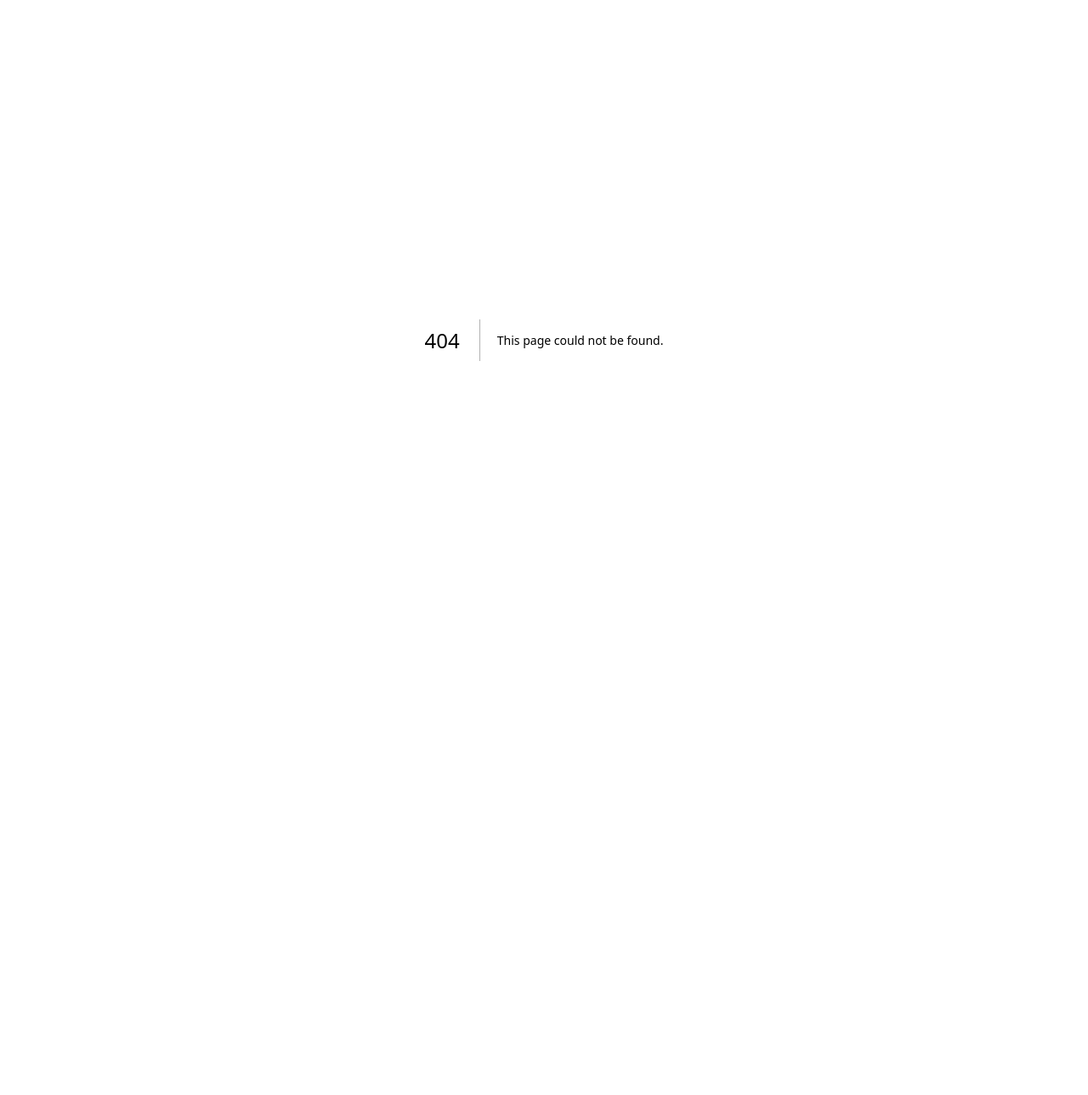
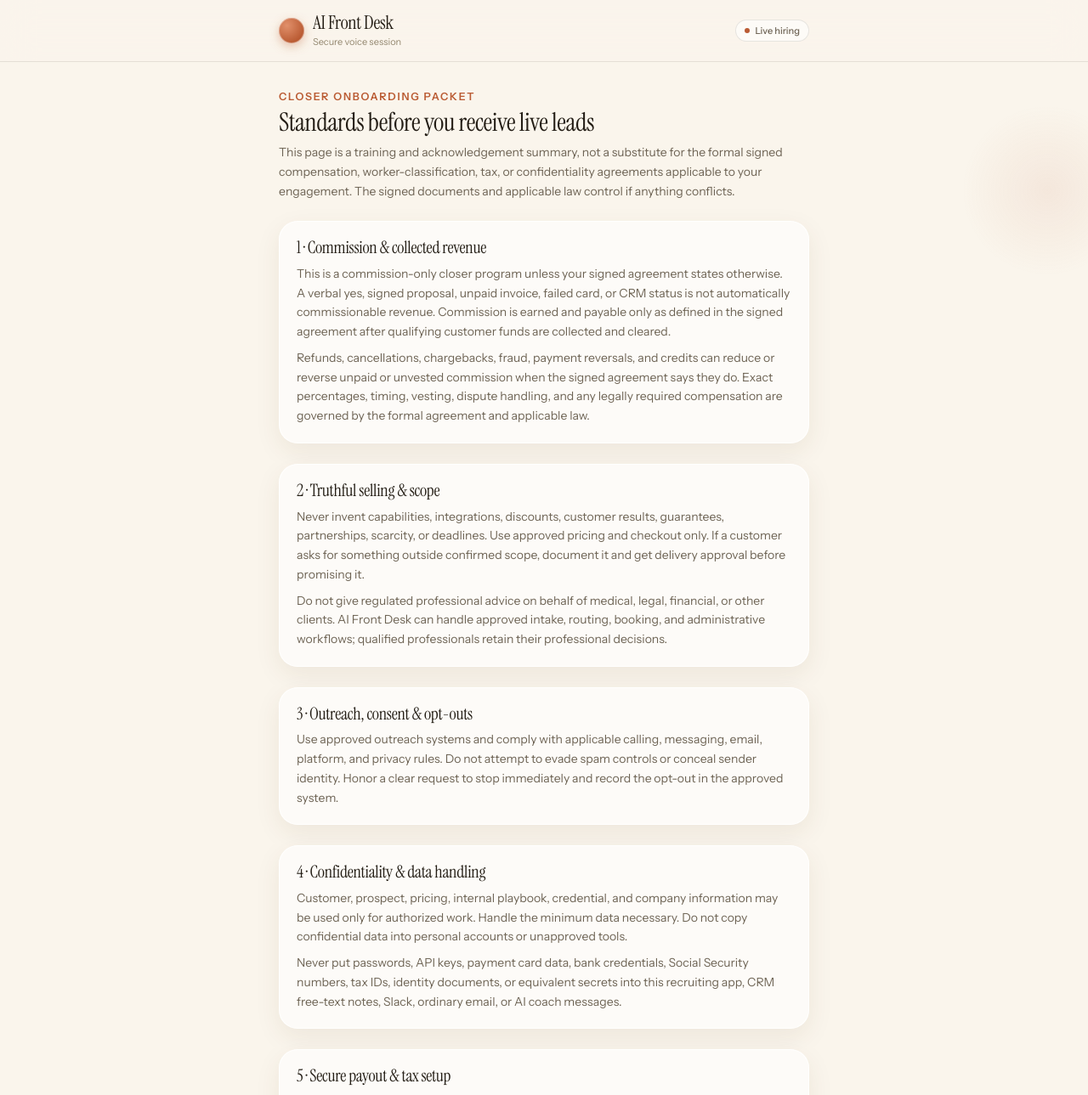
Before and after one commit to ascendmaui/ai-frontdesk-interviewer, a Next.js app: page /documents/closer-packet in a window 1280 px wide. Before the commit this address had no page. Shown: the top 1289 px of the page at 85% size. Before the commit the page ends 800 px from the top, so only its background shows below. Built offline with nearby package versions, Linux system fonts and the light colour scheme.

Commit message:
feat: add closer onboarding terms packet

```diff
--- /dev/null
+++ b/src/app/documents/closer-packet/page.tsx
@@ -0,0 +1,133 @@
+import Link from "next/link";
+import { Shell } from "@/components/Shell";
+
+export default function CloserPacketPage() {
+  return (
+    <Shell bare>
+      <div className="animate-rise space-y-6">
+        <div>
+          <p className="hl-eyebrow">Closer onboarding packet</p>
+          <h1 className="hl-serif mt-1 text-3xl text-[var(--ink)]">
+            Standards before you receive live leads
+          </h1>
+          <p className="mt-2 text-sm leading-relaxed text-[var(--ink-muted)]">
+            This page is a training and acknowledgement summary, not a substitute
+            for the formal signed compensation, worker-classification, tax, or
+            confidentiality agreements applicable to your engagement. The signed
+            documents and applicable law control if anything conflicts.
+          </p>
+        </div>
+
+        <PacketSection title="1 · Commission & collected revenue">
+          <p>
+            This is a commission-only closer program unless your signed agreement
+            states otherwise. A verbal yes, signed proposal, unpaid invoice, failed
+            card, or CRM status is not automatically commissionable revenue.
+            Commission is earned and payable only as defined in the signed
+            agreement after qualifying customer funds are collected and cleared.
+          </p>
+          <p>
+            Refunds, cancellations, chargebacks, fraud, payment reversals, and
+            credits can reduce or reverse unpaid or unvested commission when the
+            signed agreement says they do. Exact percentages, timing, vesting,
+            dispute handling, and any legally required compensation are governed by
+            the formal agreement and applicable law.
+          </p>
+        </PacketSection>
+
+        <PacketSection title="2 · Truthful selling & scope">
+          <p>
+            Never invent capabilities, integrations, discounts, customer results,
+            guarantees, partnerships, scarcity, or deadlines. Use approved pricing
+            and checkout only. If a customer asks for something outside confirmed
+            scope, document it and get delivery approval before promising it.
+          </p>
+          <p>
+            Do not give regulated professional advice on behalf of medical, legal,
+            financial, or other clients. AI Front Desk can handle approved intake,
+            routing, booking, and administrative workflows; qualified professionals
+            retain their professional decisions.
+          </p>
+        </PacketSection>
+
+        <PacketSection title="3 · Outreach, consent & opt-outs">
+          <p>
+            Use approved outreach systems and comply with applicable calling,
+            messaging, email, platform, and privacy rules. Do not attempt to evade
+            spam controls or conceal sender identity. Honor a clear request to stop
+            immediately and record the opt-out in the approved system.
+          </p>
+        </PacketSection>
+
+        <PacketSection title="4 · Confidentiality & data handling">
+          <p>
+            Customer, prospect, pricing, internal playbook, credential, and company
+            information may be used only for authorized work. Handle the minimum
+            data necessary. Do not copy confidential data into personal accounts or
+            unapproved tools.
+          </p>
+          <p>
+            Never put passwords, API keys, payment card data, bank credentials,
+            Social Security numbers, tax IDs, identity documents, or equivalent
+            secrets into this recruiting app, CRM free-text notes, Slack, ordinary
+            email, or AI coach messages.
+          </p>
+        </PacketSection>
+
+        <PacketSection title="5 · Secure payout & tax setup">
+          <p>
+            Banking and tax information must be completed only through the approved
+            secure payout, tax, or e-sign provider supplied by operations. This app
+            records only that the setup step was completed; it is not designed to
+            collect or store the sensitive underlying identifiers.
+          </p>
+        </PacketSection>
+
+        <PacketSection title="6 · CRM, handoff & customer care">
+          <p>
+            Log material deal facts and a real next step the same day. Do not mark a
+            deal won before the approved payment system confirms the required
+            payment status. Handoff must accurately state what was sold, pricing,
+            billing cadence, stakeholders, promised actions, and confirmed scope.
+          </p>
+        </PacketSection>
+
+        <PacketSection title="7 · Certification">
+          <p>
+            Live leads remain locked until required setup is complete, every
+            required training module is read, the knowledge assessment is at least
+            85%, and two voice roleplays score at least 8/10. Certification may be
+            revoked for material policy, honesty, or customer-handling violations.
+          </p>
+        </PacketSection>
+
+        <div className="rounded-2xl border border-[var(--accent-border)] bg-[var(--accent-wash)] p-4 text-sm text-[var(--ink-soft)]">
+          Formal e-sign, payout, and tax links appear in your candidate portal when
+          configured by operations. Do not submit sensitive information anywhere
+          else.
+        </div>
+
+        <Link href="/" className="text-sm font-semibold text-[var(--accent)]">
+          ← Back to AI Front Desk
+        </Link>
+      </div>
+    </Shell>
+  );
+}
+
+function PacketSection({
+  title,
+  children,
+}: {
+  title: string;
+  children: React.ReactNode;
+}) {
+  return (
+    <section className="hl-card space-y-2 p-5">
+      <h2 className="hl-serif text-xl text-[var(--ink)]">{title}</h2>
+      <div className="space-y-2 text-sm leading-relaxed text-[var(--ink-muted)]">
+        {children}
+      </div>
+    </section>
+  );
+}
```
